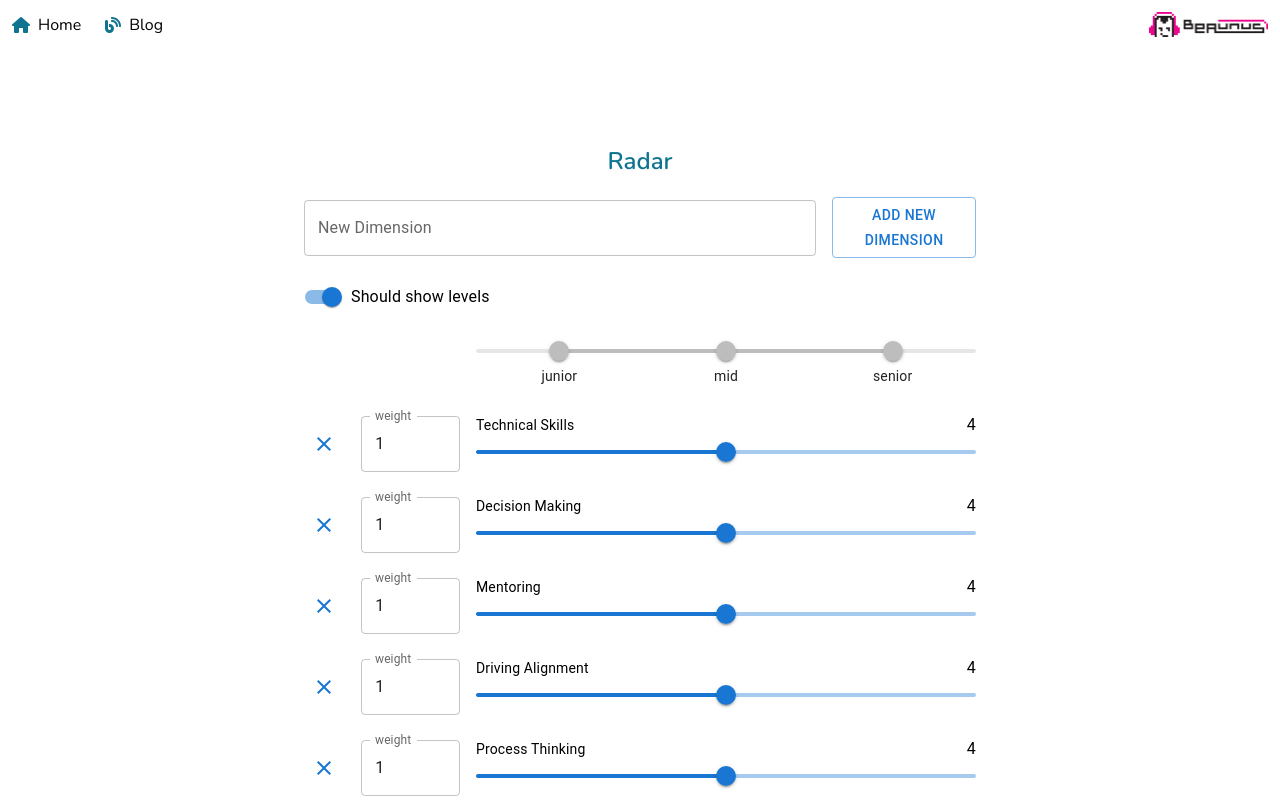
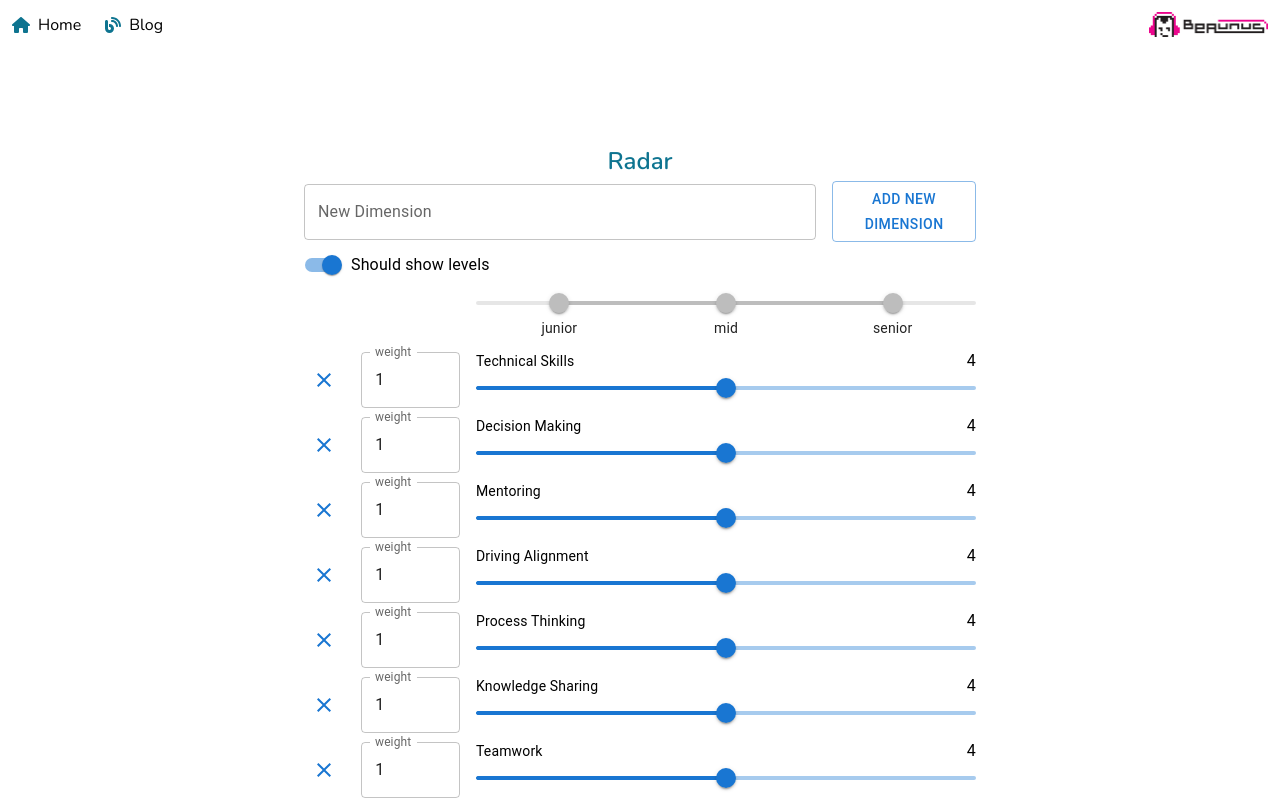
Before and after one commit to beaunus/beaunus.com, a Next.js app: page /blog/radar in a window 1280 px wide. Shown: the top 800 px of the page. Built offline with nearby package versions, Linux system fonts and the light colour scheme; no server answers.

Commit message:
feature: reduce gap

```diff
--- a/pages/blog/radar.tsx
+++ b/pages/blog/radar.tsx
@@ -138,7 +138,7 @@ const Radar: NextPage = () => {
       </Head>
       <div className="flex flex-col grow gap-2">
         <Segment>
-          <div className="flex flex-col gap-5 w-full">
+          <div className="flex flex-col gap-1 w-full">
             <div className="text-2xl font-semibold text-center text-cyan-700">
               Radar
             </div>
```
